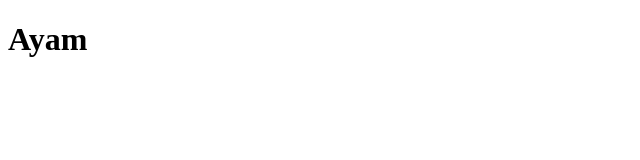
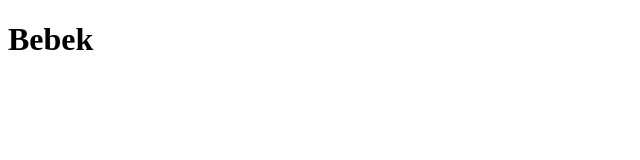
Before and after one commit to retnanurindahsari13/msib-batch2-alterra, a plain HTML site: page index.html in a window 1280 px wide. Shown: the full height of the page, 0-640 px from the left. Drawn offline with Linux system fonts and the light colour scheme.

Commit message:
Update index.html

```diff
--- a/index.html
+++ b/index.html
@@ -7,6 +7,6 @@
     <title>Document</title>
 </head>
 <body>
-    <h1>Ayam</h1>
+    <h1>Bebek</h1>
 </body>
 </html>
```
